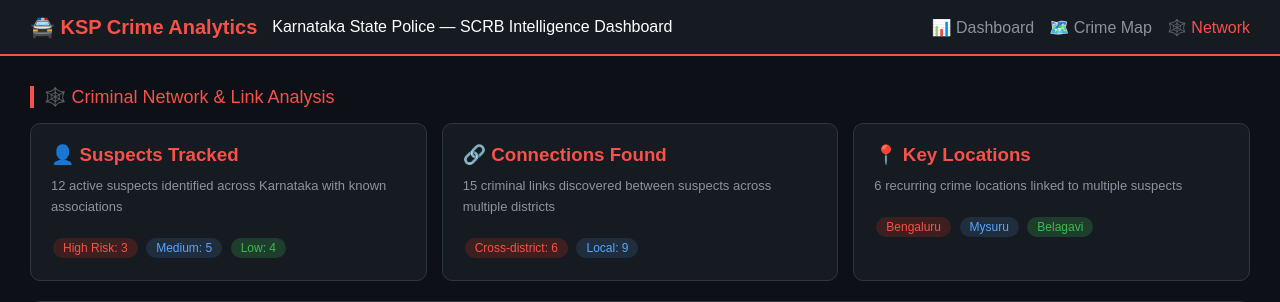
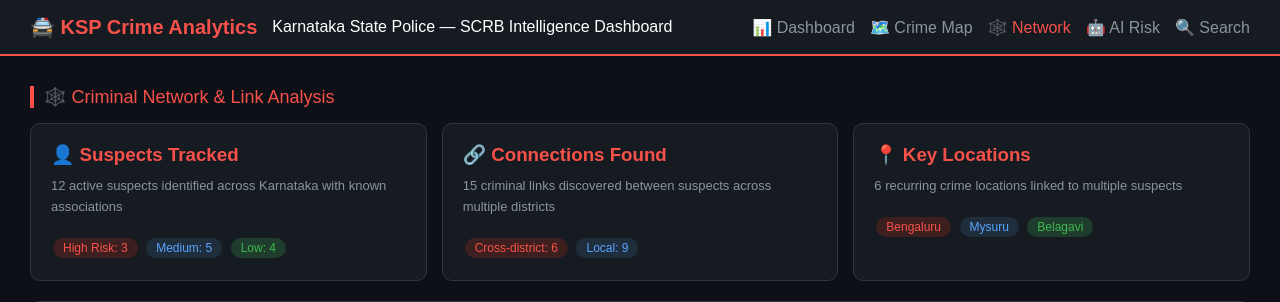
Before and after one commit to YuvrajGora/ksp-datathon, a Flask app: page /network in a window 1280 px wide. Shown: the top 302 px of the page. Run offline with Flask 3, Linux system fonts and the light colour scheme; some libraries are stand-ins or nearby versions.

Commit message:
updated navbar on all pages

```diff
--- a/templates/index.html
+++ b/templates/index.html
@@ -71,6 +71,7 @@
             <a href="/map" style="color: #8b949e; text-decoration: none;">🗺️ Crime Map</a>
             <a href="/network" style="color: #8b949e; text-decoration: none;">🕸️ Network</a>
             <a href="/risk" style="color: #8b949e; text-decoration: none;">🤖 AI Risk</a>
+            <a href="/filter" style="color: #8b949e; text-decoration: none;">🔍 Search</a>
         </div>
     </div>
 
--- a/templates/map.html
+++ b/templates/map.html
@@ -76,6 +76,7 @@
             <a href="/map" style="color:#f85149;text-decoration:none;">🗺️ Crime Map</a>
             <a href="/network" style="color:#8b949e;text-decoration:none;">🕸️ Network</a>
             <a href="/risk" style="color:#8b949e;text-decoration:none;">🤖 AI Risk</a>
+            <a href="/filter" style="color: #8b949e; text-decoration: none;">🔍 Search</a>
         </div>
     </div>
     <div style="height:60px;"></div>
--- a/templates/network.html
+++ b/templates/network.html
@@ -68,6 +68,8 @@
             <a href="/">📊 Dashboard</a>
             <a href="/map">🗺️ Crime Map</a>
             <a href="/network" style="color:#f85149">🕸️ Network</a>
+            <a href="/risk">🤖 AI Risk</a>
+            <a href="/filter">🔍 Search</a>
         </div>
     </div>
 
--- a/templates/risk.html
+++ b/templates/risk.html
@@ -108,6 +108,7 @@
             <a href="/map">🗺️ Crime Map</a>
             <a href="/network">🕸️ Network</a>
             <a href="/risk" style="color:#f85149">🤖 AI Risk</a>
+            <a href="/filter">🔍 Search</a>
         </div>
     </div>
 
```
